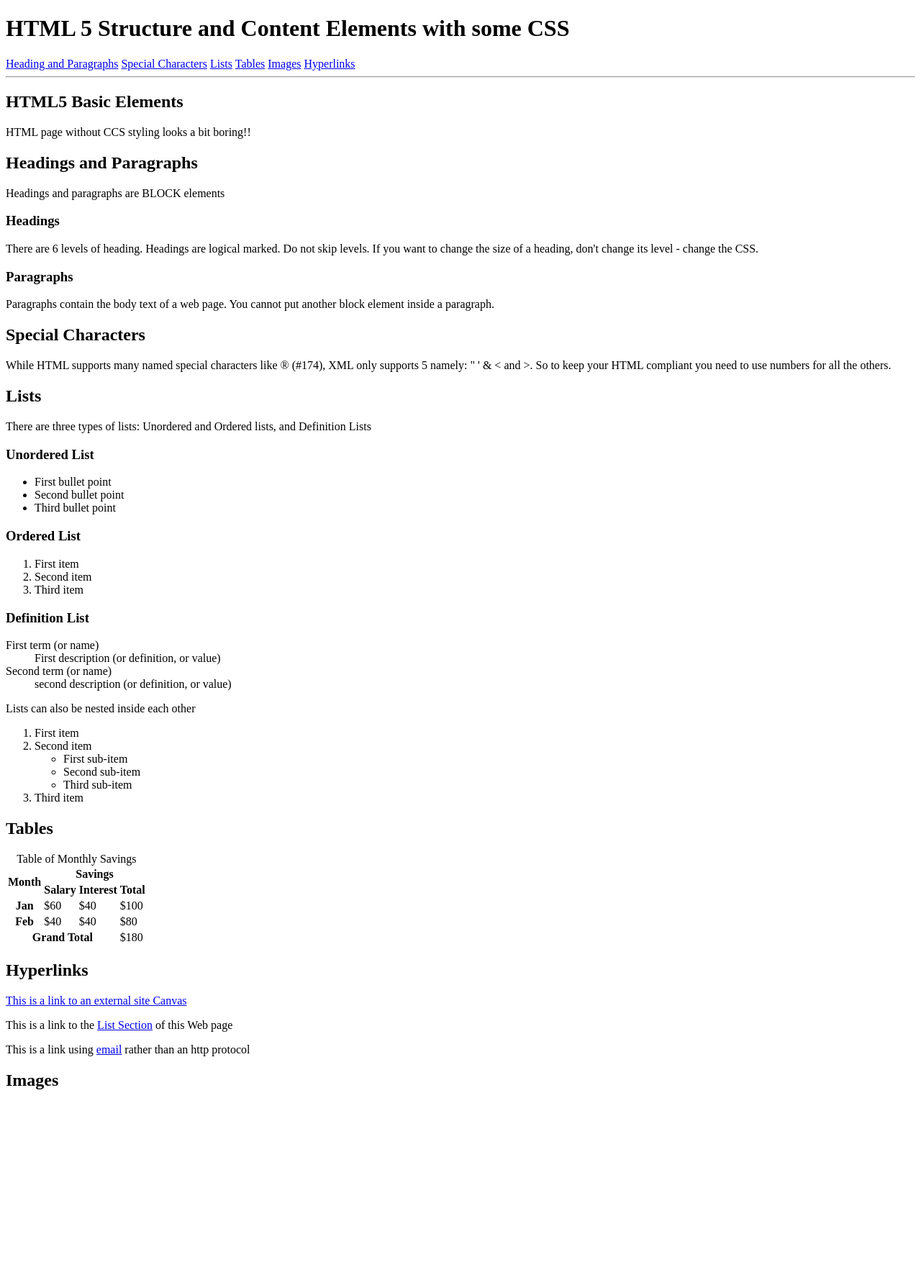
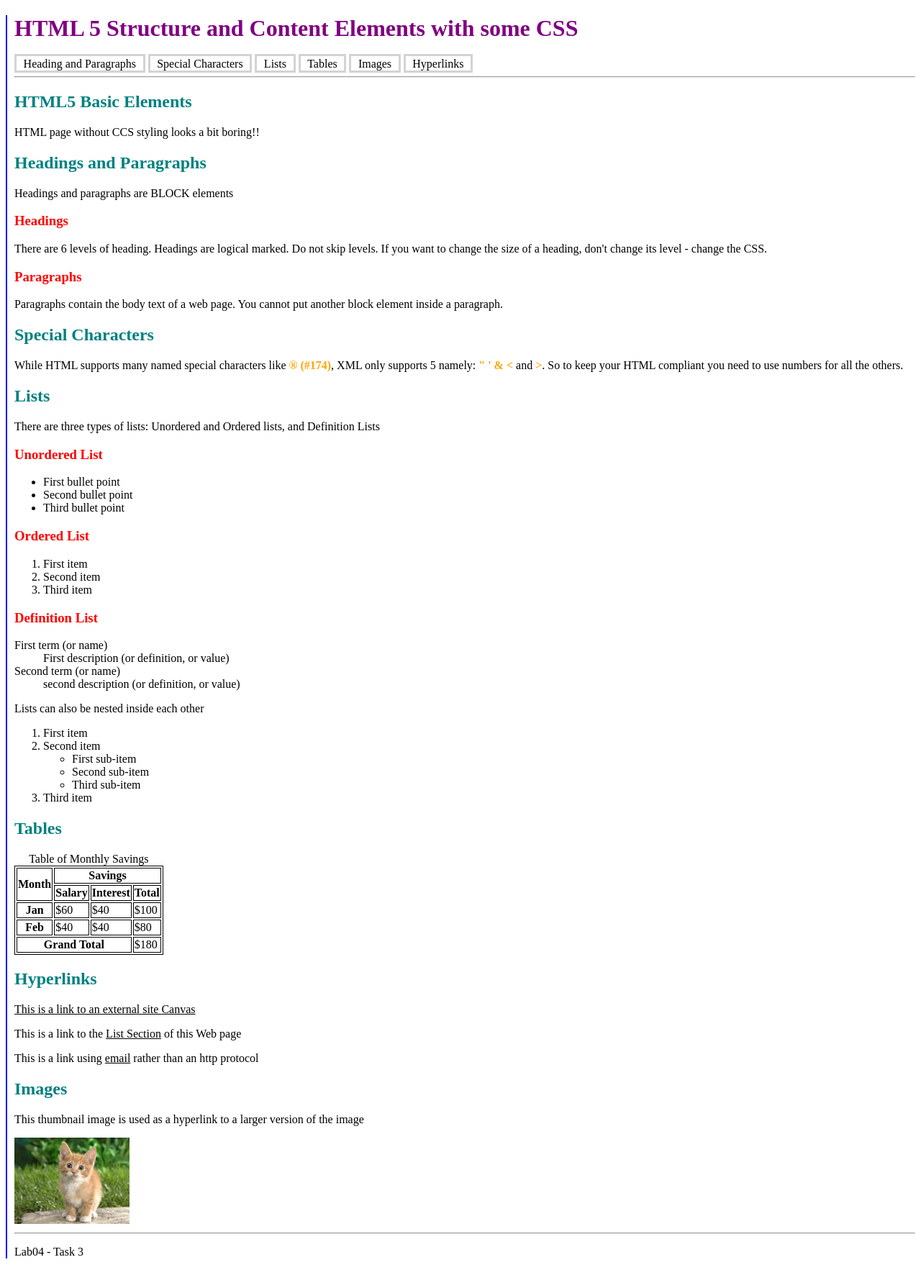
Before and after one commit to SWH03403/COS10026, a PHP site: page /lab04.html in a window 1280 px wide. Shown: the whole page at 72% size. Before the commit the page ends 1514 px from the top, so only its background shows below. Run offline with PHP 8.4, Linux system fonts and the light colour scheme.

Commit message:
feat: add style according to requirement

```diff
--- a/styles/lab04.css
+++ b/styles/lab04.css
@@ -5,3 +5,39 @@
  * last_modified: 2025-09-26
  * description: imported by `/lab04.html`
  */
+
+body {
+	padding-left: 10px;
+	border-left: 2px solid blue;
+
+	& > header {
+		& > h1 { color: purple; }
+		& > nav > a {
+			padding: .1em .6em;
+			color: black;
+			border: 3px solid lightgray;
+			text-decoration: none;
+		}
+	}
+
+}
+
+h2 { color: teal; }
+h3 { color: red; }
+
+a {
+	color: black;
+	text-decoration-color: black;
+}
+
+table, th, td {
+	border: 1px solid black;
+}
+
+.special {
+	color: orange;
+	font-weight: bold;
+}
+``
+/* Bullet icon for nested list */
+li > * > li { list-style-type: square; }
```
